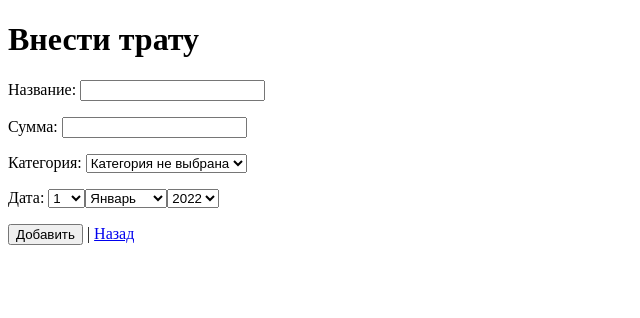
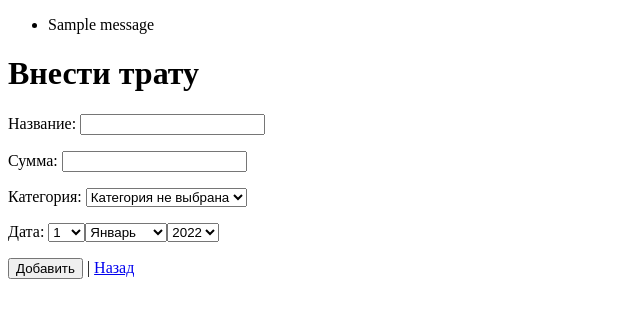
Before and after one commit to Kozorez-V/expense-tracker, a Django app: page /expense_tracker/add_expense/ in a window 1280 px wide. Shown: the top 318 px of the page, without its empty margins (0-640 px from the left). Run offline with Django 4.2, Linux system fonts and the light colour scheme; a user stored in the database is signed in; tables that the repository leaves empty hold one stand-in row (values such as "Sample post"); one stand-in notice (Sample message) is shown.

Commit message:
warning message

```diff
--- a/expense_tracker/expense_tracker/templates/expense_tracker/base.html
+++ b/expense_tracker/expense_tracker/templates/expense_tracker/base.html
@@ -5,6 +5,17 @@
     <title>{{ title }}</title>
 </head>
 <body>
+
+{% if messages %}
+    <ul class="messages">
+        {% for message in messages %}
+            <li class="{{ message.tags }}">
+                {{ message|safe }}
+            </li>
+        {% endfor %}
+    </ul>
+{% endif %}
+
 {% block content %}
 {% endblock %}
 </body>
--- a/expense_tracker/expense_tracker/views.py
+++ b/expense_tracker/expense_tracker/views.py
@@ -1,3 +1,4 @@
+from django.contrib import messages
 from django.contrib.auth import login, logout
 from django.contrib.auth.views import LoginView
 from django.shortcuts import render, redirect, get_object_or_404
@@ -58,7 +59,7 @@ def edit_category(request, pk):
 def delete_category(request, pk):
     category = get_object_or_404(Category, pk=pk)
     if Expense.objects.filter(category=category).exists():
-        print('Oops')
+        messages.warning(request, 'Категория содержит расходы')
     else:
         category.delete()
 
```
